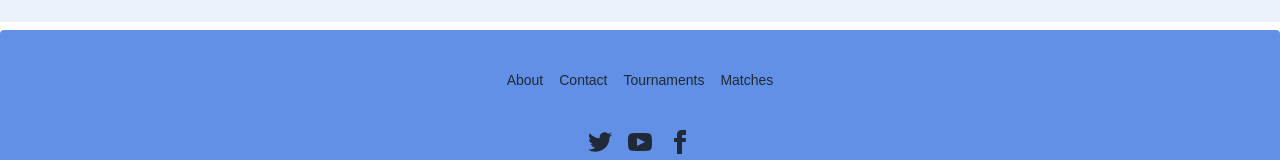
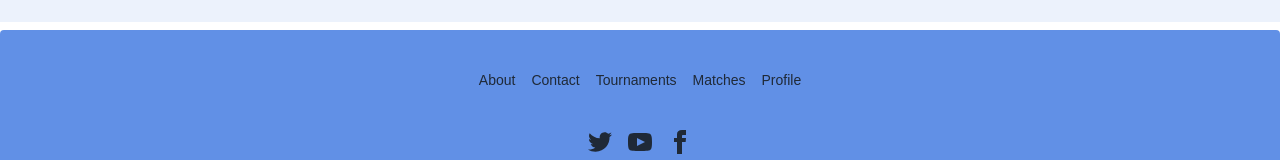
Before and after one commit to Kevin0403/SportSplash, a React (Vite) app: page / in a window 1280 px wide. Shown: the part 546-706 px from the top of the page. Built offline with nearby package versions, Linux system fonts and the light colour scheme; no server answers.

Commit message:
Some bugs are resolved

```diff
--- a/src/components/create-tournament/CreateToutnament.jsx
+++ b/src/components/create-tournament/CreateToutnament.jsx
@@ -31,8 +31,10 @@ function CreateTournament() {
 
     const createTournament = async (data) => {
       try{
+        const tostId = toast.loading("Creating Tournament");
         const tournamentData =await authService.createTournament({...data, game}, user);
         if(tournamentData){
+          toast.dismiss(tostId);
           toast.success("Tournament Created Successfully");
           navigate(`/tournament/${tournamentData.id}`);
         }
--- a/src/components/footer/Footer.jsx
+++ b/src/components/footer/Footer.jsx
@@ -10,6 +10,7 @@ function Footer() {
         <Link to="/contact" className="link link-hover">Contact</Link>
         <Link to="/tournaments" className="link link-hover">Tournaments</Link>
         <Link to="/matches" className="link link-hover">Matches</Link>
+        <Link to="/profile" className="link link-hover">Profile</Link>
       </nav>
       <nav>
         <div className="grid grid-flow-col gap-4">
```
